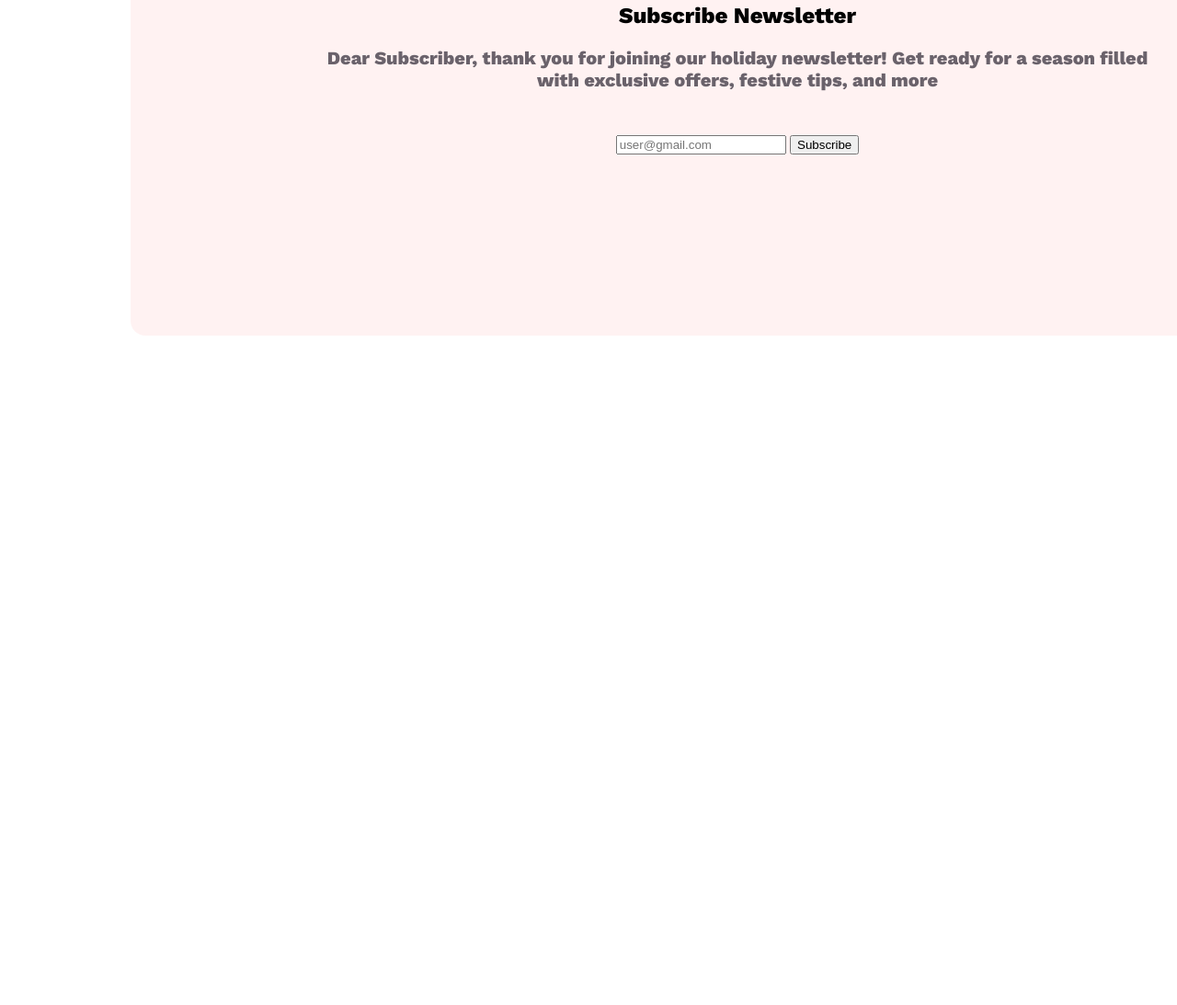
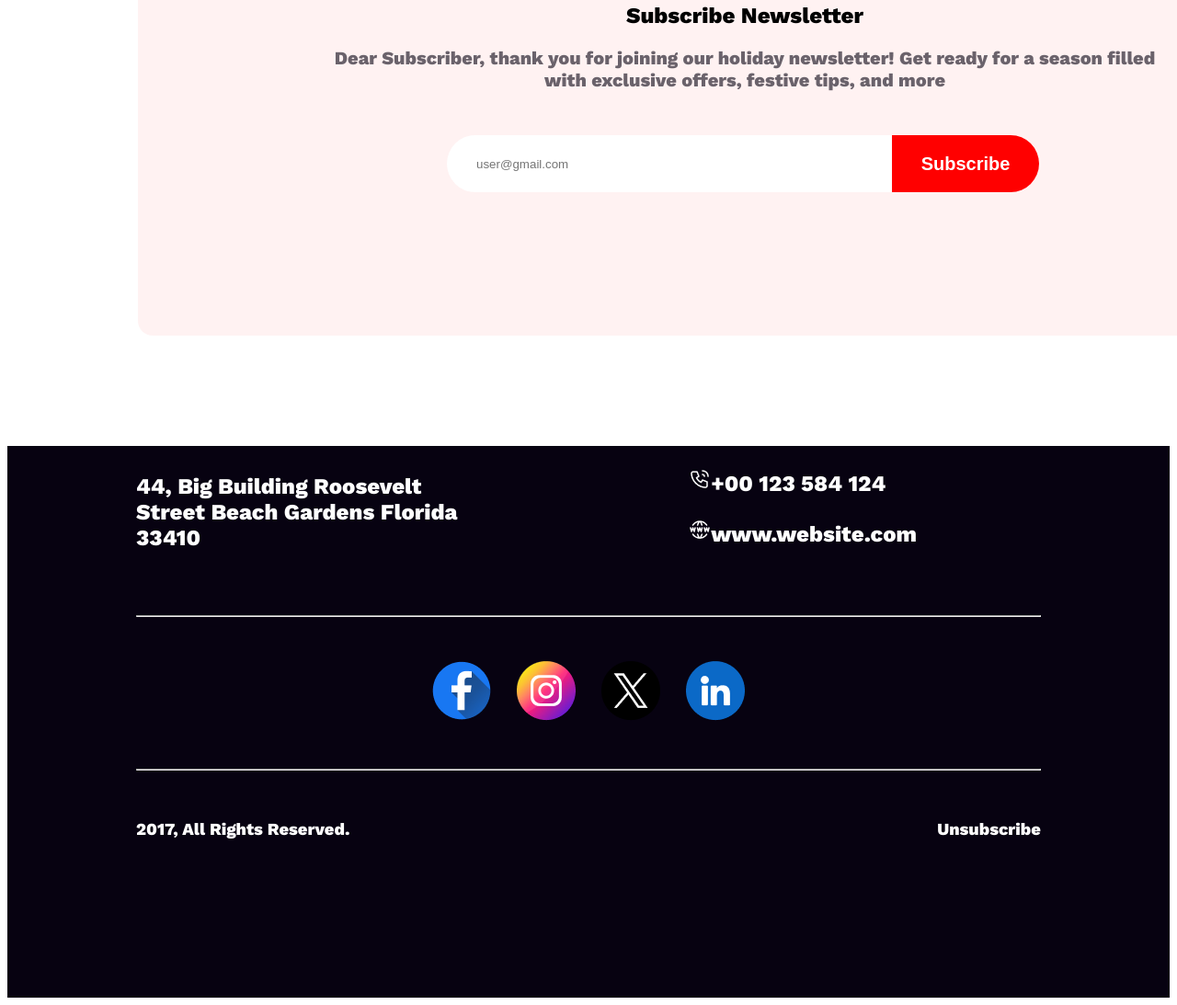
Before and after one commit to wazedwd/b9-a1, a plain HTML site: page index.html in a window 1280 px wide. Shown: the part 6389-7482 px from the top of the page at 92% size. Before the commit the page ends 6874 px from the top, so only its background shows below. Drawn offline with nearby package versions, Linux system fonts and the light colour scheme.

Commit message:
all title

```diff
--- a/index.html
+++ b/index.html
@@ -8,7 +8,7 @@
     <link rel="preconnect" href="https://fonts.googleapis.com">
     <link rel="preconnect" href="https://fonts.gstatic.com" crossorigin>
     <link
-        href="https://fonts.googleapis.com/css2?family=Merriweather:wght@700&family=Open+Sans:wght@700;800&family=Work+Sans:wght@800&display=swap"
+        href="https://fonts.googleapis.com/css2?family=Merriweather:wght@400;700&family=Open+Sans:wght@700;800&family=Work+Sans:wght@800&display=swap"
         rel="stylesheet">
     <link rel="stylesheet" href="styles.css/design.css">
 </head>
@@ -41,7 +41,8 @@
             <div class="welcome">
                 <div class="party-title">
                     <h1 class="party-header">Welcome to <br>midnight party</h1>
-                    <p class="party-details">As you eagerly await the holidays, remember that the true magic lies not only in the presents under the tree but in the love that surrounds you.</p>
+                    <p class="party-details">As you eagerly await the holidays, remember that the true magic lies not
+                        only in the presents under the tree but in the love that surrounds you.</p>
                     <div class="join">
                         <h3>Join Now</h3>
                     </div>
@@ -69,7 +70,8 @@
                 <div class="n-offer">
                     <h3 class="h3-new">NEW BEST OFFER</h3>
                     <h1 class="h1-coming">Coming Soon</h1>
-                    <p class="p-details">As you eagerly await the holidays, remember that the true magic lies not only in the presents under the tree but in the love that surrounds you.</p>
+                    <p class="p-details">As you eagerly await the holidays, remember that the true magic lies not only
+                        in the presents under the tree but in the love that surrounds you.</p>
                 </div>
                 <div class="new-offer-image">
                     <img src="./pictures/picture15.png" alt="">
@@ -85,7 +87,8 @@
             <div class="shop-title">
                 <h3 class="bst">THE BEST GIFTS</h3>
                 <h1 class="aws">Our Awesome Portfolio</h1>
-                    <p class="aws-title">As you eagerly await the holidays, remember that the true magic lies not only in the presents under the tree but in the love that surrounds you.</p>
+                <p class="aws-title">As you eagerly await the holidays, remember that the true magic lies not only in
+                    the presents under the tree but in the love that surrounds you.</p>
             </div>
             <div class="shoping-categoire">
                 <div class="first-shoping">
@@ -107,7 +110,8 @@
                 </div>
                 <div>
                     <h1 class="sub-p">Subscribe Newsletter</h1>
-                <p class="details-part">Dear Subscriber, thank you for joining our holiday newsletter! Get ready for a season filled with exclusive offers, festive tips, and more</p>
+                    <p class="details-part">Dear Subscriber, thank you for joining our holiday newsletter! Get ready for
+                        a season filled with exclusive offers, festive tips, and more</p>
                 </div>
                 <div class="sub-title">
                     <input class="email-input" type="email" placeholder="user@gmail.com">
@@ -117,7 +121,33 @@
         </section>
     </main>
     <footer>
+        <section class="end-section">
+            <div class="main-foot">
+                <div class="star-foot">
+                    <div class="first-footer">
+                        <p class="big">44, Big Building Roosevelt Street
+                            Beach Gardens Florida 33410</p>
+                        <div>
+                            <h3 class="number"><img src="./pictures/contact.png" alt="">+00 123 584 124</h3>
+                            <h3 class="domain"><img src="./pictures/web.png" alt="">www.website.com</h3>
+                        </div>
 
+                    </div>
+                    <hr class="first-line">
+                    <div class="midile-footer">
+                        <img class="fb" src="./pictures/fb.png" alt="">
+                        <img class="insta" src="./pictures/instragram.png" alt="">
+                        <img class="twit" src="./pictures/twitter.png" alt="">
+                        <img class="link" src="./pictures/linkedin.png" alt="">
+                    </div>
+                    <hr class="second-line">
+                    <div class="under-footer">
+                        <h4 class="all-right"><small>2017, All Rights Reserved.</small></h4>
+                        <h4 class="un-sub"><small>Unsubscribe</small></h4>
+                    </div>
+                </div>
+            </div>
+        </section>
     </footer>
 </body>
 
--- a/styles.css/design.css
+++ b/styles.css/design.css
@@ -4,7 +4,8 @@ body {
     font-family: 'Work Sans', sans-serif;
 }
 
-body {
+header,
+main {
     max-width: 1600px;
     margin: 0 auto;
 }
@@ -200,24 +201,28 @@ body {
     border-radius: 463px;
     margin-top: 43px;
 }
-.shop-title{
+
+.shop-title {
     padding-left: 140px;
 }
-.bst{
+
+.bst {
     color: #F00;
     font-size: 24px;
     font-weight: 500;
     margin: 16px;
 
 }
-.aws{
+
+.aws {
     color: #070211;
     font-size: 48px;
     font-weight: 900;
     margin: 22px;
 
 }
-.aws-title{
+
+.aws-title {
     color: rgba(7, 2, 17, 0.60);
     font-size: 20px;
     font-weight: 400;
@@ -225,24 +230,29 @@ width: 896px;
     margin-bottom: 48px;
 
 }
-.first-shoping{
+
+.first-shoping {
     margin-left: 140px;
     border-radius: 16px;
 
 }
-.second-shoping{
+
+.second-shoping {
     margin-left: 140px;
     border-radius: 16px;
 }
-.gap-first{
+
+.gap-first {
     padding-left: 24px;
     padding-bottom: 24px;
 }
-.gap-second{
+
+.gap-second {
     padding-left: 24px;
     padding-bottom: 120px;
 }
-.email-part{
+
+.email-part {
     background-color: rgba(255, 0, 0, 0.05);
     border-radius: 16px;
     width: 1320px;
@@ -250,21 +260,25 @@ margin-bottom: 48px;
     margin-left: 142px;
     margin-bottom: 120px;
 }
-.news-letter{
+
+.news-letter {
     text-align: center;
 }
-.email-p{
+
+.email-p {
     margin-top: 80px;
     width: 150px;
     height: 150px;
 }
-.sub{
+
+.sub {
     color: #070211;
     font-size: 48px;
     font-weight: 900;
     margin-top: 40px;
 }
-.details-part{
+
+.details-part {
     color: rgba(7, 2, 17, 0.60);
     width: 896px;
     font-size: 20px;
@@ -273,12 +287,120 @@ margin-left: 212px;
     margin-top: 16px;
     margin-bottom: 48px;
 }
-.sub-title{
+
+.sub-title {
+    display: flex;
+    margin: 0px;
+    border-radius: 0px 50px 50px 0px;
+}
+
+.email-input {
+    background-color: #FFF;
+    border: none;
+    width: 480px;
+    height: 60px;
+    border-radius: 50px 0px 0px 50px;
+    margin-left: 336px;
+}
+
+::placeholder {
+    padding: 25px 0px 25px 30px;
+}
+
+.sub-i {
+    color: #FFF;
+    background-color: #F00;
+    border: none;
+    border-radius: 0px 50px 50px 0px;
+    width: 160px;
+    height: 62px;
+    font-size: 20px;
+    font-weight: 600;
+}
+
+.main-foot {
+    background-color: #070211;
+    height: 600px;
+    margin: 0;
+    padding: 0;
 
 }
-.email-input{
+
+.first-footer {
+    display: flex;
+    justify-content: space-between;
+}
+
+.contact-title {
+   margin-top: 20px;
+}
+
+.big {
+    color: #FFF;
+    font-size: 24px;
+    font-weight: 400;
+    width: 375px;
+    height: 80px;
+    margin-top: 30px;
+    margin-left: 140px;
+}
+
+.number {
+    color: #FFF;
+    font-size: 24px;
+    font-weight: 500;
+    margin-right: 291px;
 
 }
-.sub-i{
+
+.domain {
+    color: #FFF;
+    font-size: 24px;
+    font-weight: 500;
+    margin-right: 275px;
 
 }
+
+.first-line {
+    margin: 50px 140px 48px 140px;
+}
+
+.midile-footer {
+    text-align: center;
+}
+
+.fb {
+    margin-right: 24px;
+}
+
+.insta {
+    margin-right: 24px;
+}
+
+.twit {
+    margin-right: 24px;
+}
+
+.second-line {
+    margin: 48px 140px 50px 140px;
+}
+
+.under-footer {
+    display: flex;
+    justify-content: space-between;
+}
+
+.all-right {
+    color: #FFF;
+    font-size: 22px;
+    font-weight: 500;
+    margin: 0px 0px 0px 140px;
+}
+
+.un-sub {
+    color: #FFF;
+    font-size: 22px;
+    font-weight: 500;
+    margin: 0px 140px 0px 0px;
+
+}
```
Also changed, not shown: pictures/contact.png (renamed from pictures/picture4.png), pictures/fb.png (renamed from pictures/picture6.png), pictures/instragram.png (renamed from pictures/picture7.png), pictures/linkedin.png (renamed from pictures/picture8.png), pictures/twitter.png (renamed from pictures/picture21.png), pictures/web.png (renamed from pictures/picture22.png). Lines whose indentation alone changed are shown as unchanged.
